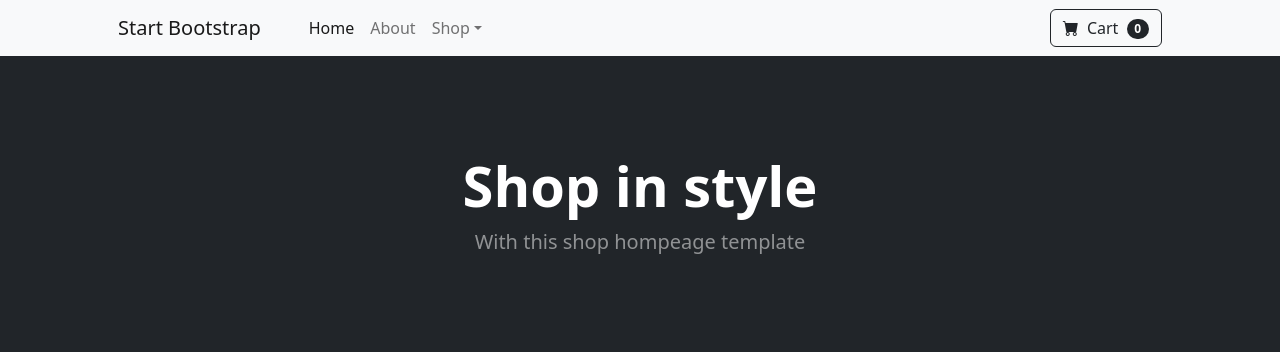
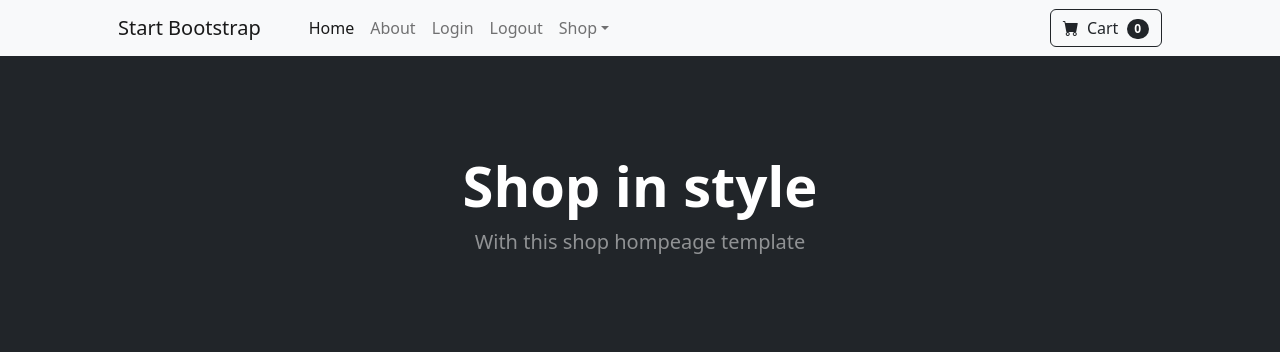
Before and after one commit to ivantverdy/astro_shop, a Django app: page / in a window 1280 px wide. Shown: the top 352 px of the page. Run offline with Django 5.2, Linux system fonts and the light colour scheme; data that the repository does not hold is empty; some libraries are stand-ins or nearby versions.

Commit message:
added login and logout links to navbar.html

```diff
--- a/django_shop/astro_shop/templates/navbar.html
+++ b/django_shop/astro_shop/templates/navbar.html
@@ -9,6 +9,11 @@
             <ul class="navbar-nav me-auto mb-2 mb-lg-0 ms-lg-4">
                 <li class="nav-item"><a class="nav-link active" aria-current="page" href="{% url 'home'%}">Home</a></li>
                 <li class="nav-item"><a class="nav-link" href="{% url 'about'%}">About</a></li>
+
+                <li class="nav-item"><a class="nav-link" href="{% url 'about'%}">Login</a></li>
+
+                <li class="nav-item"><a class="nav-link" href="{% url 'about'%}">Logout</a></li>
+
                 <li class="nav-item dropdown">
                     <a class="nav-link dropdown-toggle" id="navbarDropdown" href="#" role="button"
                        data-bs-toggle="dropdown" aria-expanded="false">Shop</a>
```
